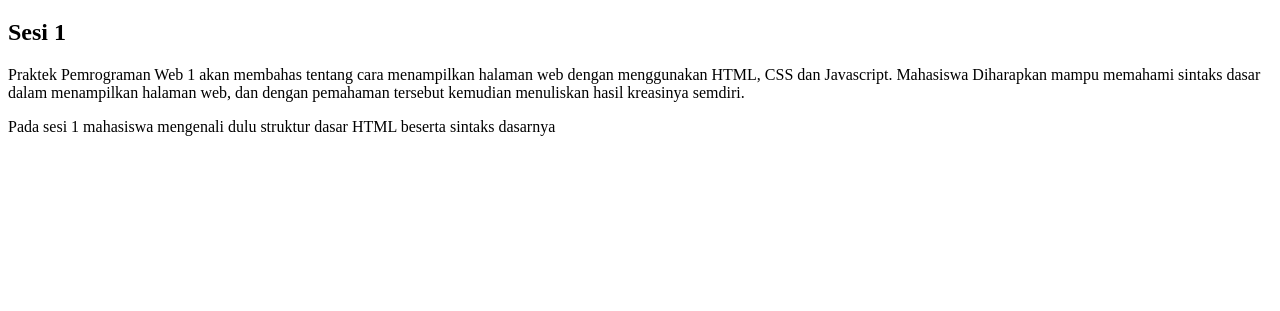
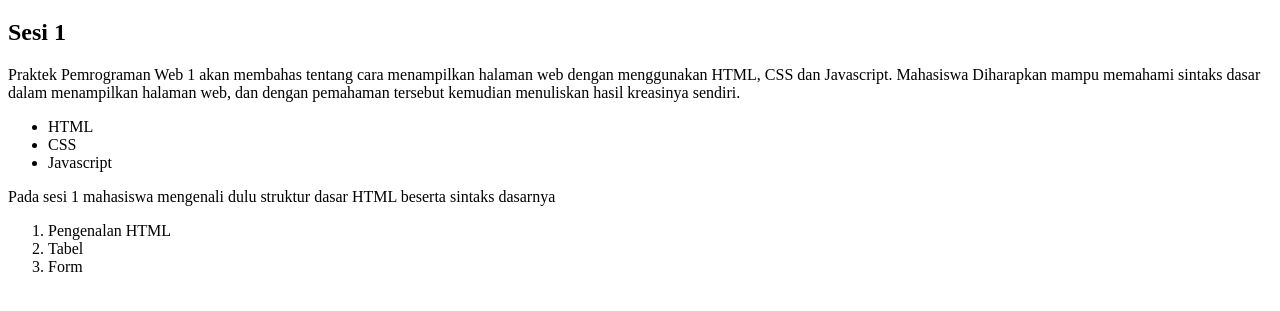
Before and after one commit to BimoDP/Praktik_Web1, a plain HTML site: page index.html in a window 1280 px wide. Shown: the part 61-372 px from the top of the page. Drawn offline with Linux system fonts and the light colour scheme.

Commit message:
Percobaan 1.2

```diff
--- a/index.html
+++ b/index.html
@@ -13,8 +13,19 @@
         Javascript. Mahasiswa Diharapkan mampu memahami sintaks dasar dalam
         menampilkan halaman web, dan dengan
         pemahaman
-        tersebut kemudian menuliskan hasil kreasinya semdiri.</p>
+        tersebut kemudian menuliskan hasil kreasinya sendiri.</p>
+
+    <ul>
+        <li>HTML</li>
+        <li>CSS</li>
+        <li>Javascript</li>
+    </ul>
 
     <p>Pada sesi 1 mahasiswa mengenali dulu struktur dasar HTML beserta sintaks dasarnya</p>
+    <ol>
+        <li>Pengenalan HTML</li>
+        <li>Tabel</li>
+        <li>Form</li>
+    </ol>
 </body>
 </html>
```
